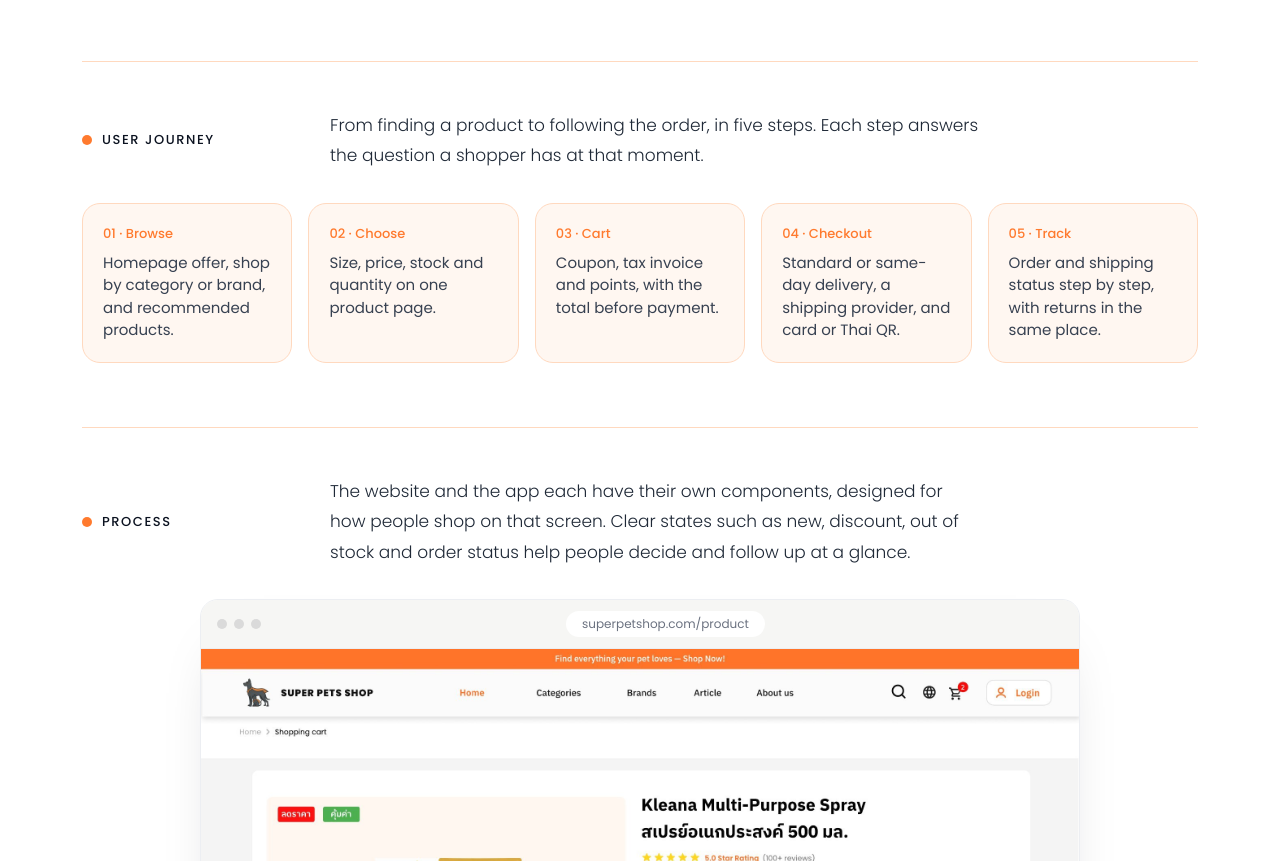
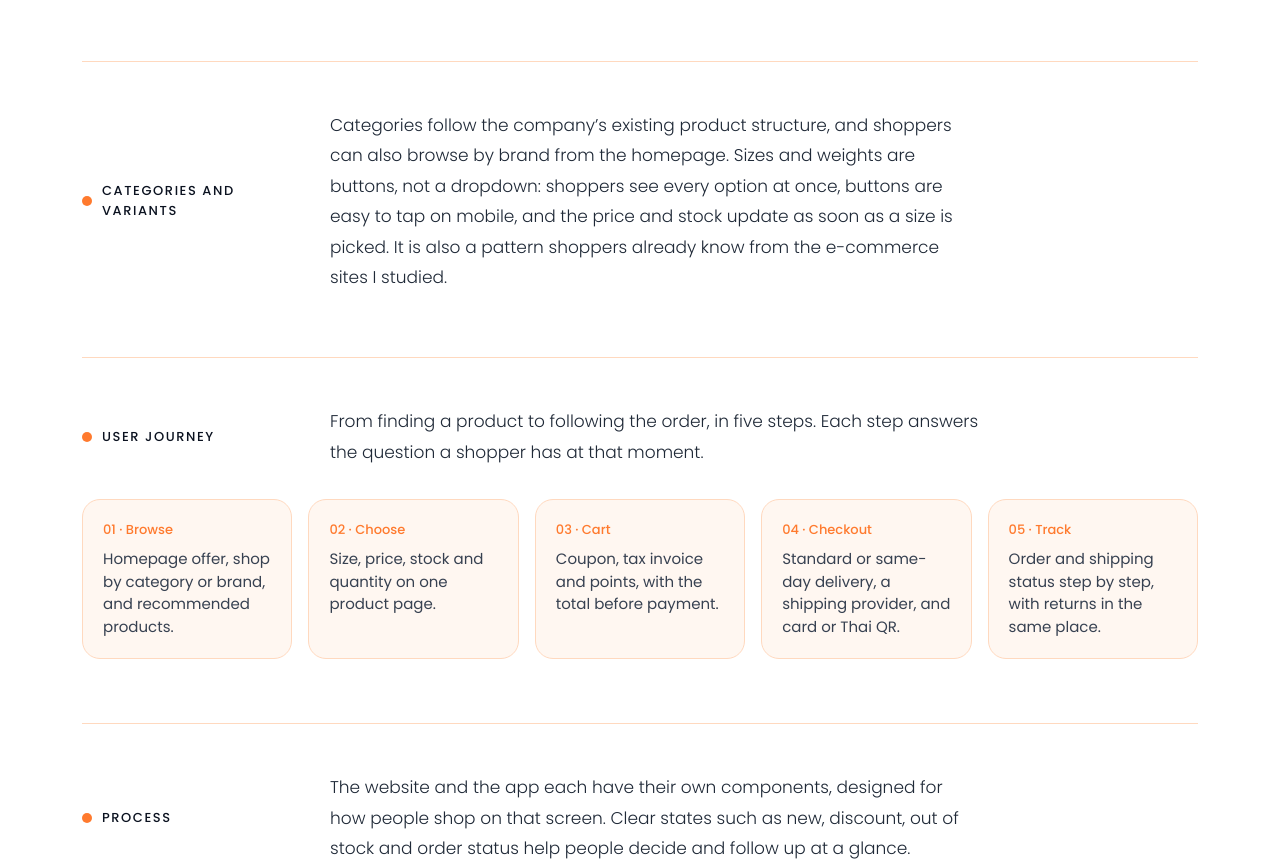
Before and after one commit to onanongjaic/portfolio, a plain HTML site: page Case-03.html in a window 1280 px wide. Shown: the part 3023-3884 px from the top of the page. Drawn offline with Linux system fonts and the light colour scheme.

Commit message:
Super Pets: categories and variants rationale
Co-Authored-By: Claude Opus 5.5 <noreply@anthropic.com>
Claude-Session: https://claude.ai/code/session_01V8ghXGdHivzs22LPzWWCX6

```diff
--- a/Case-03.html
+++ b/Case-03.html
@@ -116,6 +116,10 @@ img{border:1px solid #ECEEF2 !important;box-sizing:border-box}
         <li>Clear order and delivery status tracking, so customers can follow their order themselves instead of contacting the shop.</li>
       </ul>
     </section>
+    <section style="display: flex; flex-wrap: wrap; gap: 12px 48px; padding-top: 48px; border-top: 1px solid #FFD9BF;">
+      <h2 class="lbl">Categories and variants</h2>
+      <p class="body">Categories follow the company&#8217;s existing product structure, and shoppers can also browse by brand from the homepage. Sizes and weights are buttons, not a dropdown: shoppers see every option at once, buttons are easy to tap on mobile, and the price and stock update as soon as a size is picked. It is also a pattern shoppers already know from the e-commerce sites I studied.</p>
+    </section>
     <section style="display: flex; flex-direction: column; gap: 32px; padding-top: 48px; border-top: 1px solid #FFD9BF">
       <div style="display: flex; flex-wrap: wrap; gap: 12px 48px"><h2 class="lbl">User journey</h2><p class="body">From finding a product to following the order, in five steps. Each step answers the question a shopper has at that moment.</p></div>
       <ol style="list-style: none; margin: 0; padding: 0; display: grid; grid-template-columns: repeat(auto-fit, minmax(min(100%, 180px), 1fr)); gap: 16px">
```
